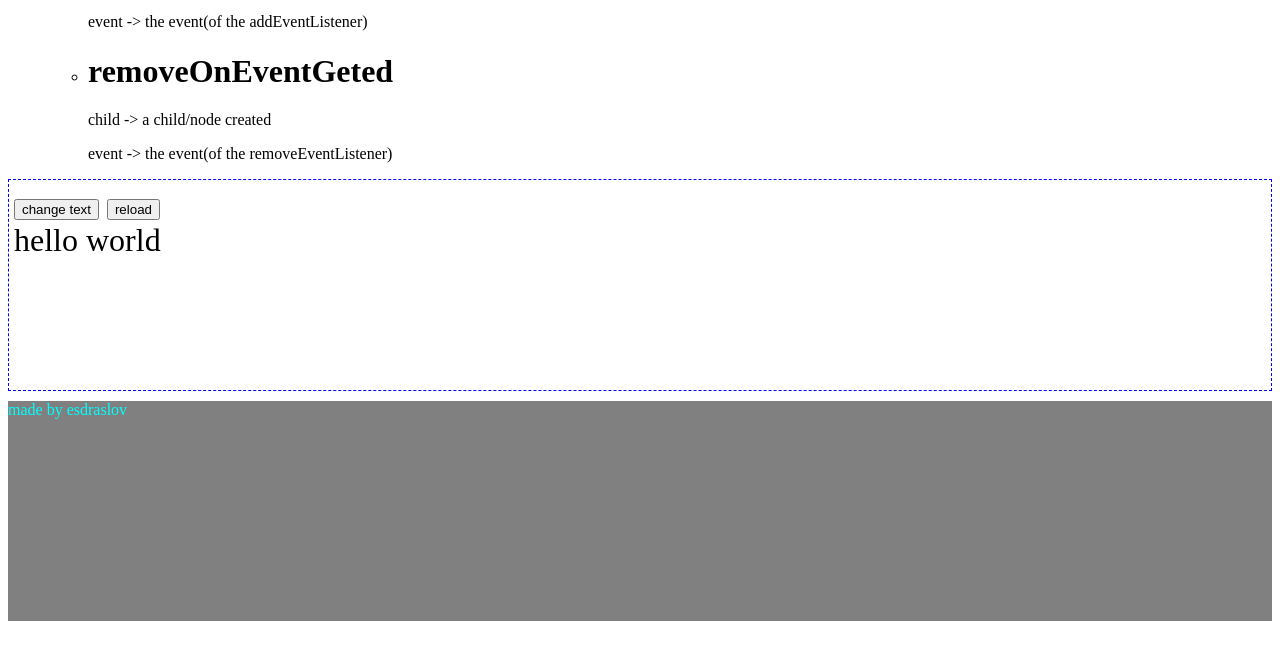
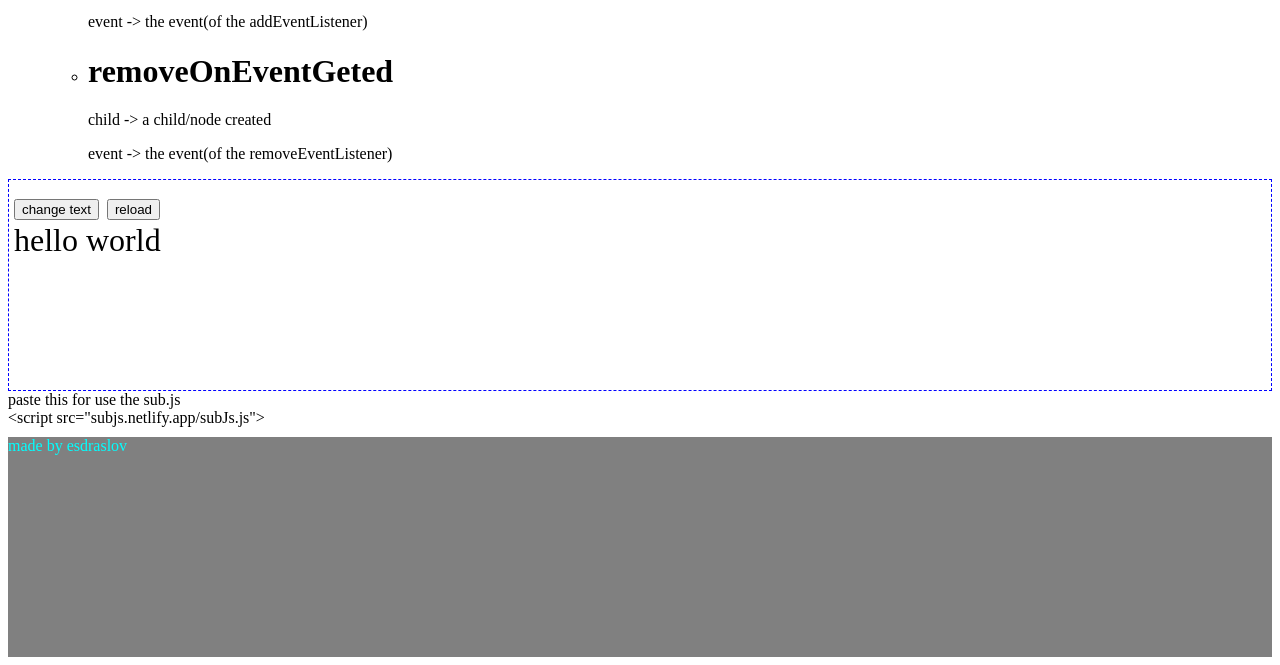
Before and after one commit to esdraslov/subJs, a plain HTML site: page index.html in a window 1280 px wide. Shown: the part 706-1371 px from the top of the page. Before the commit the page ends 1335 px from the top, so only its background shows below. Drawn offline with Linux system fonts and the light colour scheme.

Commit message:
end, deployment

```diff
--- a/index.html
+++ b/index.html
@@ -59,6 +59,12 @@
         <button class="resultBtn">change text</button>
         <button class="reload">reload</button>
     </div>
+    paste this for use the sub.js
+    <div class="paste">
+        <span><</span>script src="subjs.netlify.app/subJs.js"<span>></span>
+    </div>
+
+
     <end endding-direction="https://github.com/esdraslov" endding-scale="220" endding-margin="10" endding-letter-color="cyan">
         made by esdraslov
     </end>
```
